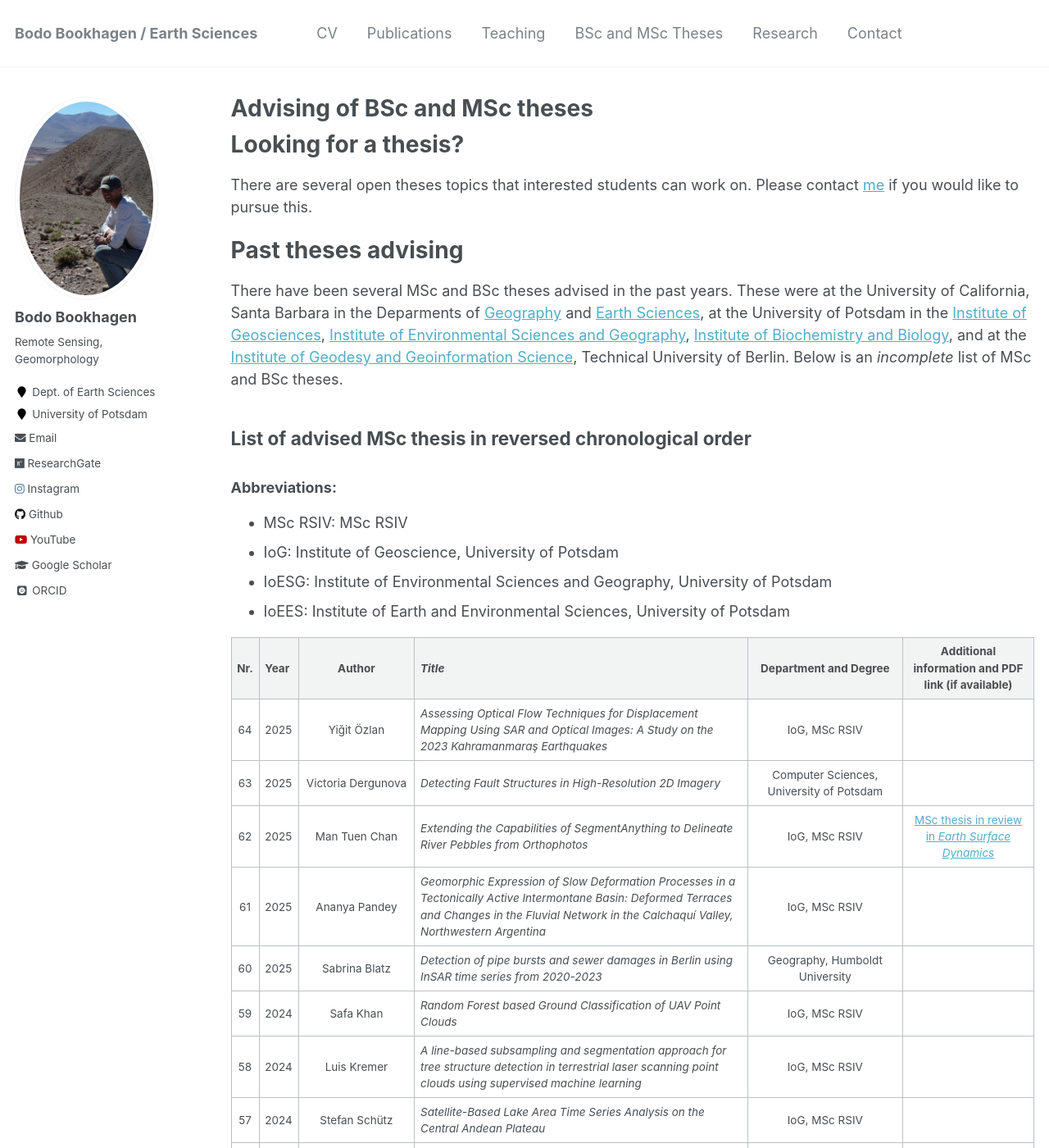
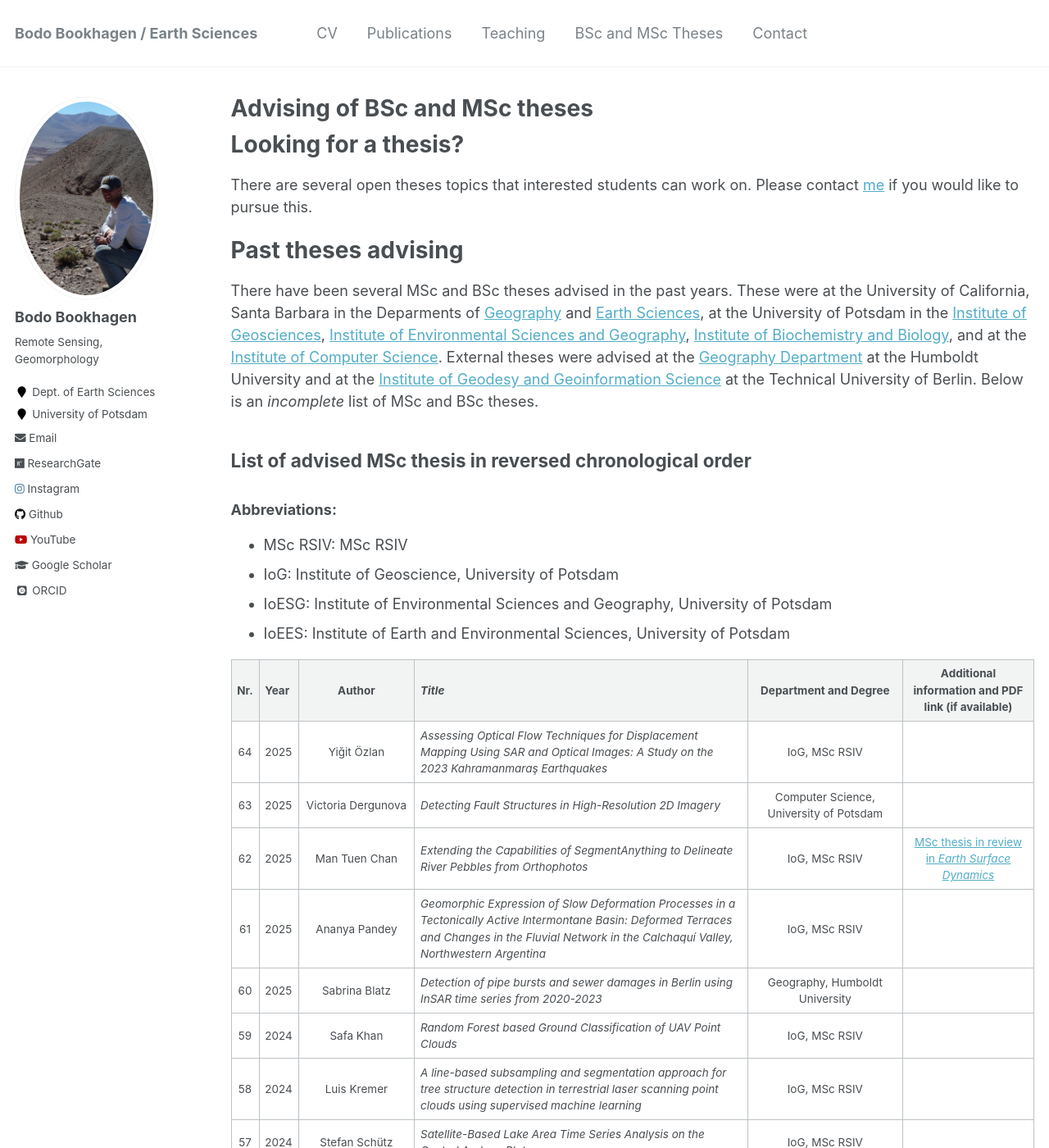
Before and after one commit to BodoBookhagen/BodoBookhagen.github.io, a Jekyll site: the page built from _pages/theses.md, in a window 1280 px wide and 1400 px high. Shown: the whole window at 82% size. Built offline with Jekyll 4.4.1, drawn with Linux system fonts in a browser that asks for light colours; some web fonts are replaced.

Commit message:
`date +"%m-%d-Y"`

```diff
--- a/_data/navigation.yml
+++ b/_data/navigation.yml
@@ -15,9 +15,9 @@ main:
   - title: "BSc and MSc Theses"
     url: /theses/
 
-  - title: "Research"
-    url: /research/
-
+#  - title: "Research"
+#    url: /research/
+#
 #  - title: "Blogs"
 #    url: /year-archive/
 
--- a/_pages/theses.md
+++ b/_pages/theses.md
@@ -10,7 +10,7 @@ classes: wide
 There are several open theses topics that interested students can work on. Please contact [me](mailto:bodo.bookhagen@uni-potsdam.de) if you would like to pursue this.
 
 # Past theses advising
-There have been several MSc and BSc theses advised in the past years. These were at the University of California, Santa Barbara in the Deparments of [Geography](https://geog.ucsb.edu/) and [Earth Sciences](https://www.geol.ucsb.edu/), at the University of Potsdam in the [Institute of Geosciences](http://www.geo.uni-potsdam.de/), [Institute of Environmental Sciences and Geography](https://www.uni-potsdam.de/de/umwelt/), [Institute of Biochemistry and Biology](https://www.uni-potsdam.de/en/ibb/), and at the [Institute of Geodesy and Geoinformation Science](https://www.igg.tu-berlin.de/menue/institut_fuer_geodaesie_und_geoinformationstechnik/parameter/en/), Technical University of Berlin. Below is an *incomplete* list of MSc and BSc theses.
+There have been several MSc and BSc theses advised in the past years. These were at the University of California, Santa Barbara in the Deparments of [Geography](https://geog.ucsb.edu/) and [Earth Sciences](https://www.geol.ucsb.edu/), at the University of Potsdam in the [Institute of Geosciences](http://www.geo.uni-potsdam.de/), [Institute of Environmental Sciences and Geography](https://www.uni-potsdam.de/de/umwelt/), [Institute of Biochemistry and Biology](https://www.uni-potsdam.de/en/ibb/), and at the [Institute of Computer Science](https://www.uni-potsdam.de/en/cs/). External theses were advised at the [Geography Department](https://www.geographie.hu-berlin.de/en/geography_department) at the Humboldt University and at the [Institute of Geodesy and Geoinformation Science](https://www.igg.tu-berlin.de/menue/institut_fuer_geodaesie_und_geoinformationstechnik/parameter/en/) at the Technical University of Berlin. Below is an *incomplete* list of MSc and BSc theses.
 
 ## List of advised MSc thesis in reversed chronological order
 ### Abbreviations:
@@ -23,7 +23,7 @@ There have been several MSc and BSc theses advised in the past years. These were
 | Nr. | Year | Author | *Title* | Department and Degree | Additional information and PDF link (if available) |
 |:---:|:----------|:----:|:-------|:---:|:---:|
 | 64 | 2025 | Yiğit Özlan | *Assessing Optical Flow Techniques for Displacement Mapping Using SAR and Optical Images: A Study on the 2023 Kahramanmaraş Earthquakes* | IoG, MSc RSIV |
-| 63 | 2025 | Victoria Dergunova | *Detecting Fault Structures in High-Resolution 2D Imagery* | Computer Sciences, University of Potsdam |
+| 63 | 2025 | Victoria Dergunova | *Detecting Fault Structures in High-Resolution 2D Imagery* | Computer Science, University of Potsdam |
 | 62 | 2025 | Man Tuen Chan | *Extending the Capabilities of SegmentAnything to Delineate River Pebbles from Orthophotos* | IoG, MSc RSIV | [MSc thesis in review in *Earth Surface Dynamics*](https://egusphere.copernicus.org/preprints/2025/egusphere-2025-4003/)
 | 61 | 2025 | Ananya Pandey | *Geomorphic Expression of Slow Deformation Processes in a Tectonically Active Intermontane Basin: Deformed Terraces and Changes in the Fluvial Network in the Calchaquı́ Valley, Northwestern Argentina* | IoG, MSc RSIV |
 | 60 | 2025 | Sabrina Blatz | *Detection of pipe bursts and sewer damages in Berlin using InSAR time series from 2020-2023* | Geography, Humboldt University |
```
Also changed, not shown: _pages/teaching.md (+1 -1 lines).
